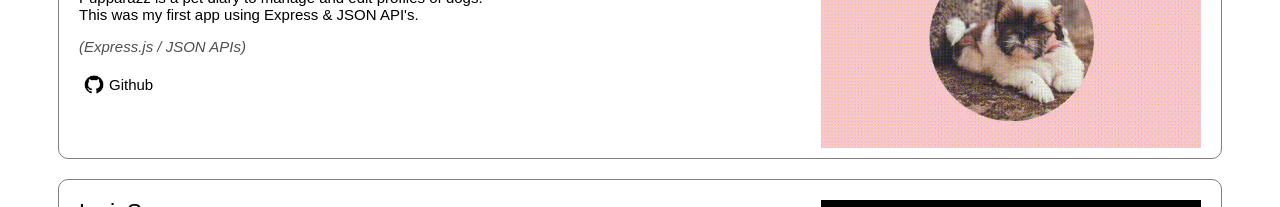
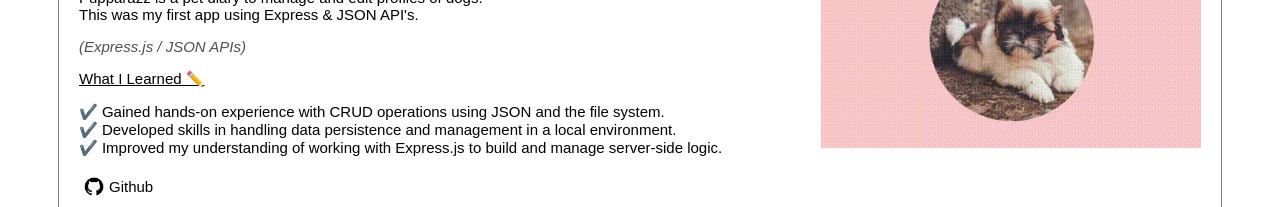
Before and after one commit to moa-ha/moa-ha.github.io, a React (Vite) app: page / in a window 1280 px wide. Shown: the part 1388-1595 px from the top of the page. Built offline with nearby package versions, Linux system fonts and the light colour scheme; the HTML template or start-up script is replaced by a standard one.

Commit message:
pupparazzi- what i learned

```diff
--- a/src/Projects.tsx
+++ b/src/Projects.tsx
@@ -89,6 +89,15 @@ function Projects() {
             This was my first app using Express & JSON API's.
           </p>
           <p className="skills">(Express.js / JSON APIs)</p>
+          <p className="underline">What I Learned ✏️</p>
+          <p>
+            ✔️ Gained hands-on experience with CRUD operations using JSON and
+            the file system.<br></br>
+            ✔️ Developed skills in handling data persistence and management in a
+            local environment.<br></br>
+            ✔️ Improved my understanding of working with Express.js to build and
+            manage server-side logic.
+          </p>
           <a
             href="https://github.com/moa-ha/pupparazzi"
             target="_blank"
--- a/src/style/main.css
+++ b/src/style/main.css
@@ -156,6 +156,9 @@
   font-size: 18px;
 }
 
+.underline {
+  text-decoration: underline;
+}
 @media screen and (max-width: 768px) {
   .projects {
     display: flex;
```
